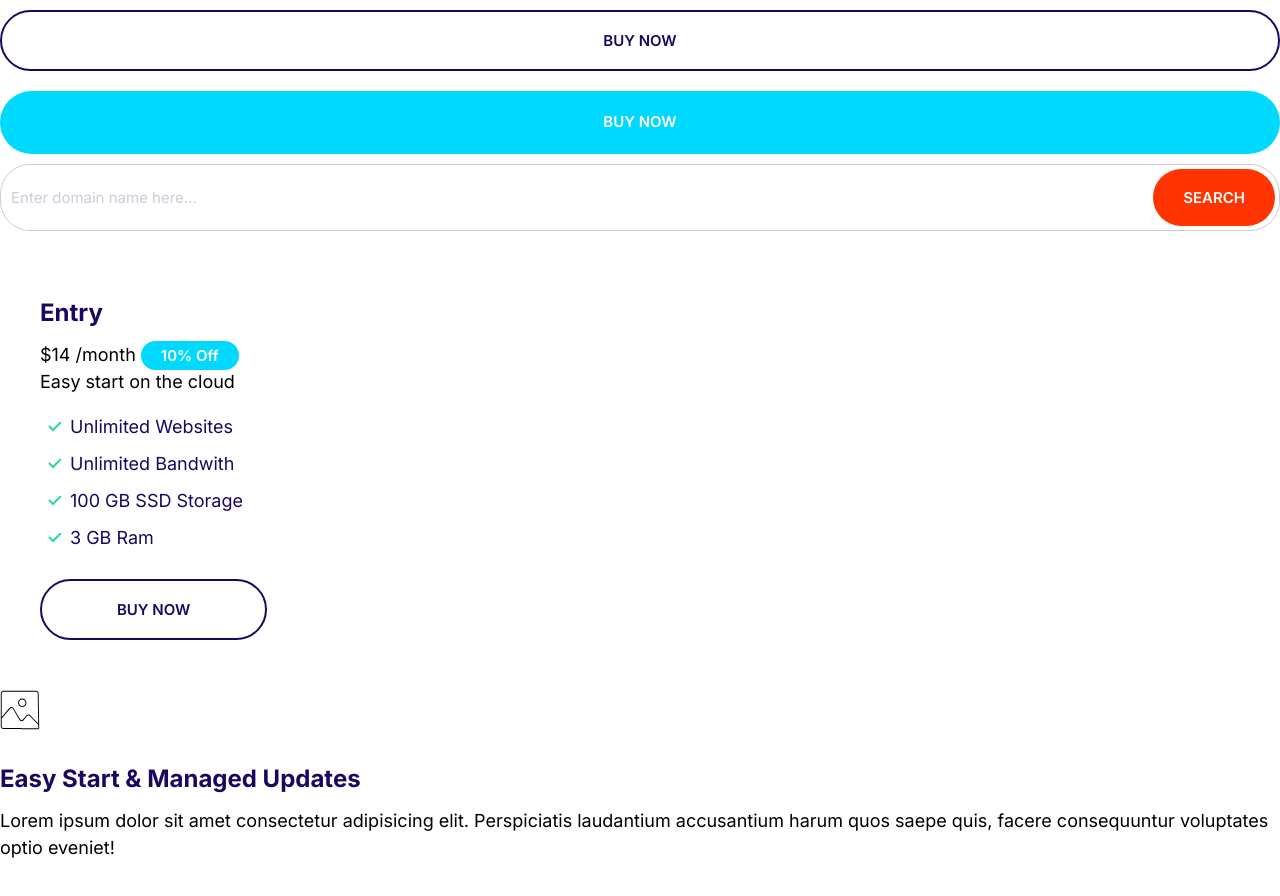
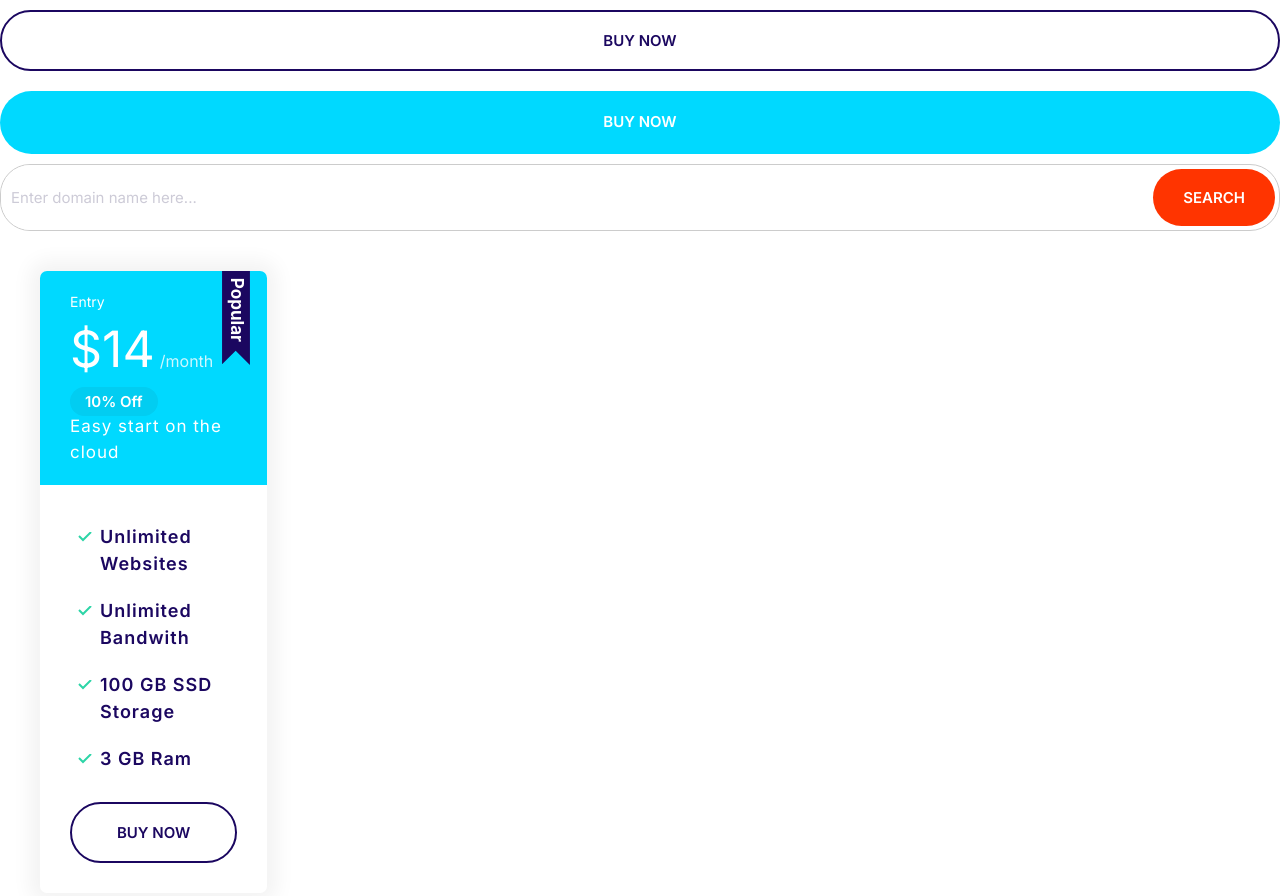
Before and after one commit to PeterVolgers/Alexify, a plain HTML site: page index.html in a window 1280 px wide. Shown: the top 896 px of the page. Drawn offline with Linux system fonts and the light colour scheme.

Commit message:
Build definitions Cards and Plans

```diff
--- a/css/styles.css
+++ b/css/styles.css
@@ -120,6 +120,7 @@ a {
 
 .badge--small {
   font-size: 1.6rem;
+  padding: 0.5rem 1.5rem;
 }
 
 @media screen and (min-width: 1024px) {
@@ -281,3 +282,91 @@ a {
     font-size: 1.5rem;
   }
 }
+
+/* Cards */
+
+.card {
+  border-radius: 7px;
+  box-shadow: 0 0 20px 10px #f3f3f3;
+  overflow: hidden;
+}
+
+.card__header,
+.card__body {
+  padding: 2rem 3rem;
+}
+
+.card--primary .card__header {
+  background: var(--color-primary);
+  color: #fff;
+}
+
+.card--secondary .card__header {
+  background: var(--color-secondary);
+  color: #fff;
+}
+
+.card--secondary .badge--secondary {
+  background: #02cdf1;
+}
+
+/* Plans */
+
+.plan__name {
+  color: #fff;
+  margin: 0;
+  font-weight: 500;
+  font-size: 2.4rem;
+}
+
+.plan__price {
+  font-size: 6rem;
+}
+
+.plan__billing-cycle {
+  font-size: 2.4rem;
+  font-weight: 300;
+  opacity: 0.8;
+  margin-right: 1rem;
+}
+
+.plan__description {
+  font-size: 2rem;
+  font-weight: 300;
+  letter-spacing: 1px;
+  display: block;
+}
+
+.plan .list__item {
+  margin-bottom: 2rem;
+  letter-spacing: 1px;
+  font-weight: 600;
+}
+
+.plan--popular .card__header {
+  position: relative;
+}
+
+.plan--popular .card__header::before {
+  content: url(../Images/popular.svg);
+  width: 40px;
+  display: inline-block;
+  position: absolute;
+  top: -6px;
+  right: 5%;
+}
+
+@media screen and (min-width: 1024px) {
+  .plan__name {
+    font-size: 1.4rem;
+  }
+  .plan__price {
+    font-size: 5rem;
+  }
+  .plan__billing-cycle {
+    font-size: 1.6rem;
+  }
+  .plan__description {
+    font-size: 1.7rem;
+  }
+}
```
Also changed, not shown: Components/plans.html (added, +22 -0 lines), Images/popular.svg (added).
